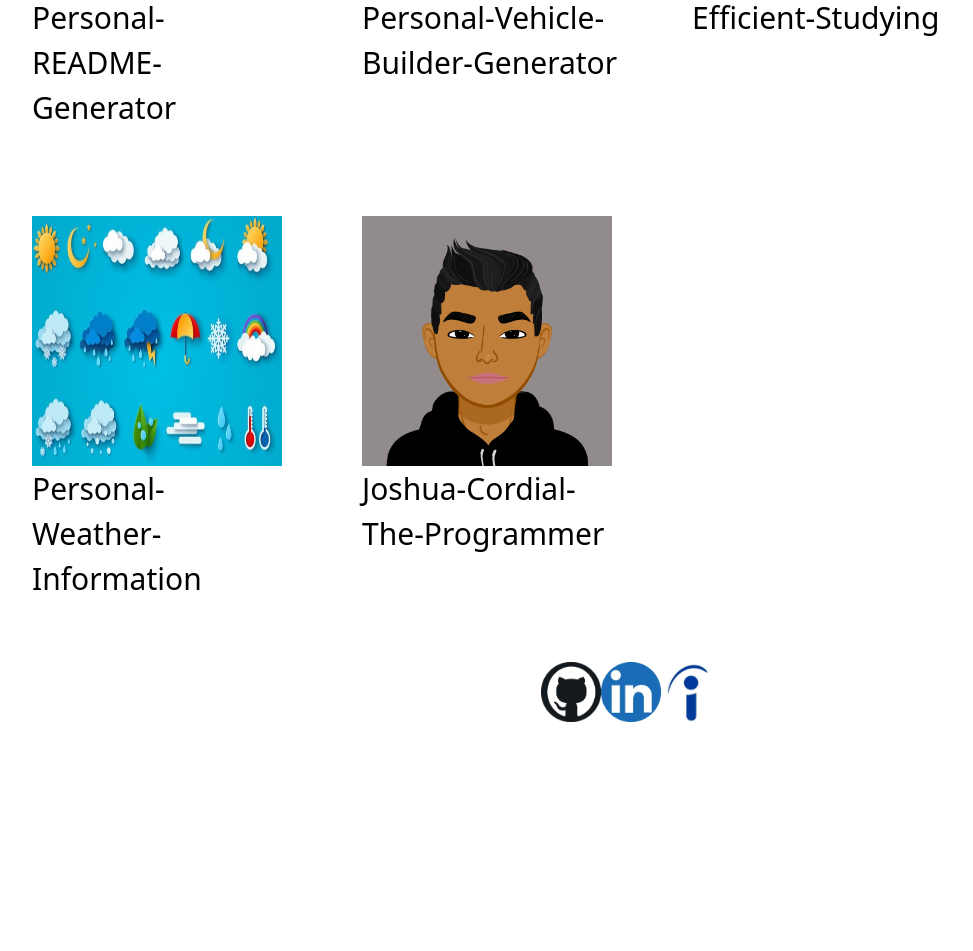
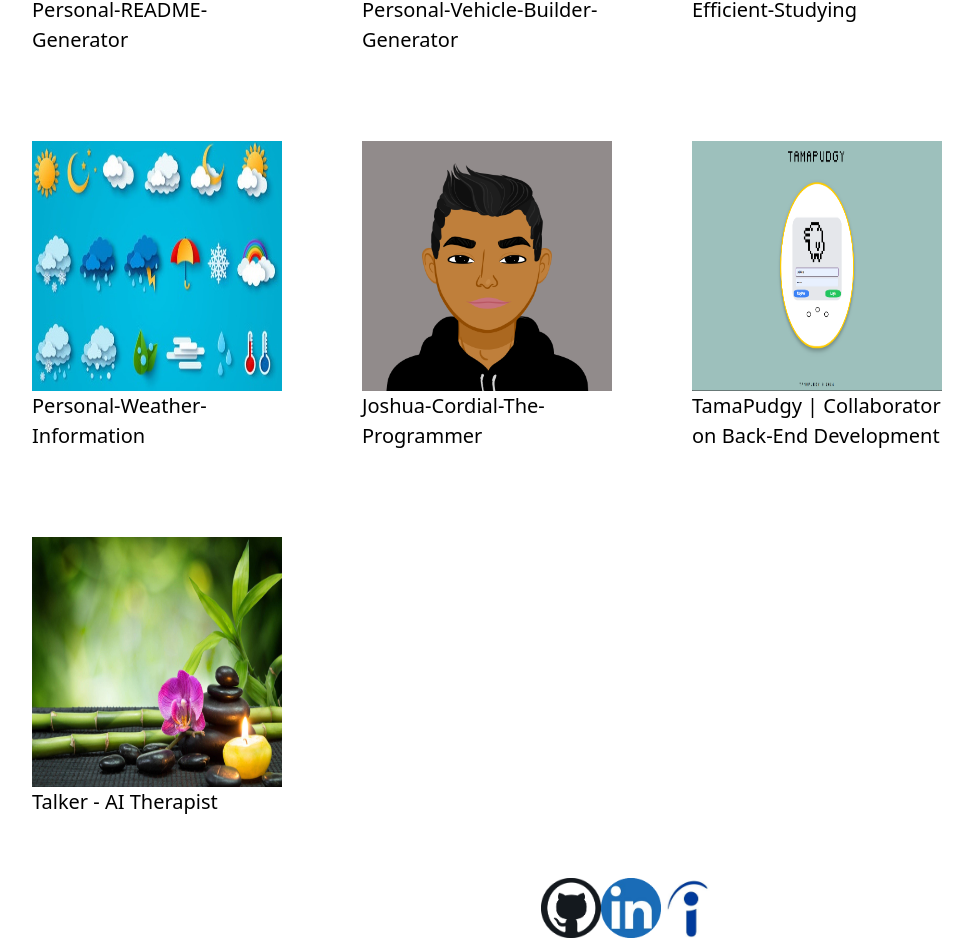
Before and after one commit to joshcord99/Joshua-Cordial-The-Programmer, a React (Vite) app in the folder client/: page /portfolio in a window 1280 px wide. Shown: the part 500-1451 px from the top of the page, without its empty margins (9-982 px from the left). Before the commit the page ends 1238 px from the top, so only its background shows below. Built offline with nearby package versions, Linux system fonts and the light colour scheme.

Commit message:
added to projects

```diff
--- a/client/src/css/Portfolio.css
+++ b/client/src/css/Portfolio.css
@@ -16,7 +16,7 @@
 }
 .portfolioText{
     color: black;
-    font-size: 30px;
+    font-size: 20px;
     font-weight: 350;
     max-width: 260px;
 }
--- a/client/src/pages/Portfolio.jsx
+++ b/client/src/pages/Portfolio.jsx
@@ -28,11 +28,7 @@ export default function Portfolio() {
             href="https://github.com/joshcord99/Personal-Vehicle-Builder-Generator"
             target="_blank"
           >
-            <img
-              src="/VehicleBuilder.jpg"
-              className="image"
-              alt="Project2"
-            />
+            <img src="/VehicleBuilder.jpg" className="image" alt="Project2" />
           </a>
 
           <p className="portfolioText">Personal-Vehicle-Builder-Generator</p>
@@ -42,39 +38,45 @@ export default function Portfolio() {
             href="https://github.com/joshcord99/Efficient-Studying"
             target="_blank"
           >
-            <img
-              src="/shortcutlogo.jpeg"
-              className="image"
-              alt="Project4"
-            />
+            <img src="/shortcutlogo.jpeg" className="image" alt="Project4" />
           </a>
           <p className="portfolioText">Efficient-Studying</p>
         </div>
+
         <div className="card">
           <a
             href="https://github.com/joshcord99/Personal-Weather-Information"
             target="_blank"
           >
-            <img
-              src="/weatherimage.jpg"
-              className="image"
-              alt="Project5"
-            />
+            <img src="/weatherimage.jpg" className="image" alt="Project5" />
           </a>
           <p className="portfolioText">Personal-Weather-Information</p>
         </div>
+
         <div className="card">
           <a
             href="https://github.com/joshcord99/Joshua-Cordial-The-Programmer"
             target="_blank"
           >
-            <img
-              src="/AvatarMaker-2.png"
-              className="image"
-              alt="Project6"
-            />
+            <img src="/AvatarMaker-2.png" className="image" alt="Project6" />
           </a>
           <p className="portfolioText">Joshua-Cordial-The-Programmer</p>
+        </div>
+
+        <div className="card">
+          <a href="https://github.com/anthonymoon2/TomoPudgy" target="_blank">
+            <img src="/tamapudgy.png" className="image" alt="Project7" />
+          </a>
+          <p className="portfolioText">
+            TamaPudgy | Collaborator on Back-End Development
+          </p>
+        </div>
+
+        <div className="card">
+          <a href="https://github.com/joshcord99/Talker" target="_blank">
+            <img src="/zen.jpg" className="image" alt="Project8" />
+          </a>
+          <p className="portfolioText">Talker - AI Therapist</p>
         </div>
       </section>
     </div>
```
Also changed, not shown: client/public/tamapudgy.png (added), client/public/zen.jpg (added).
